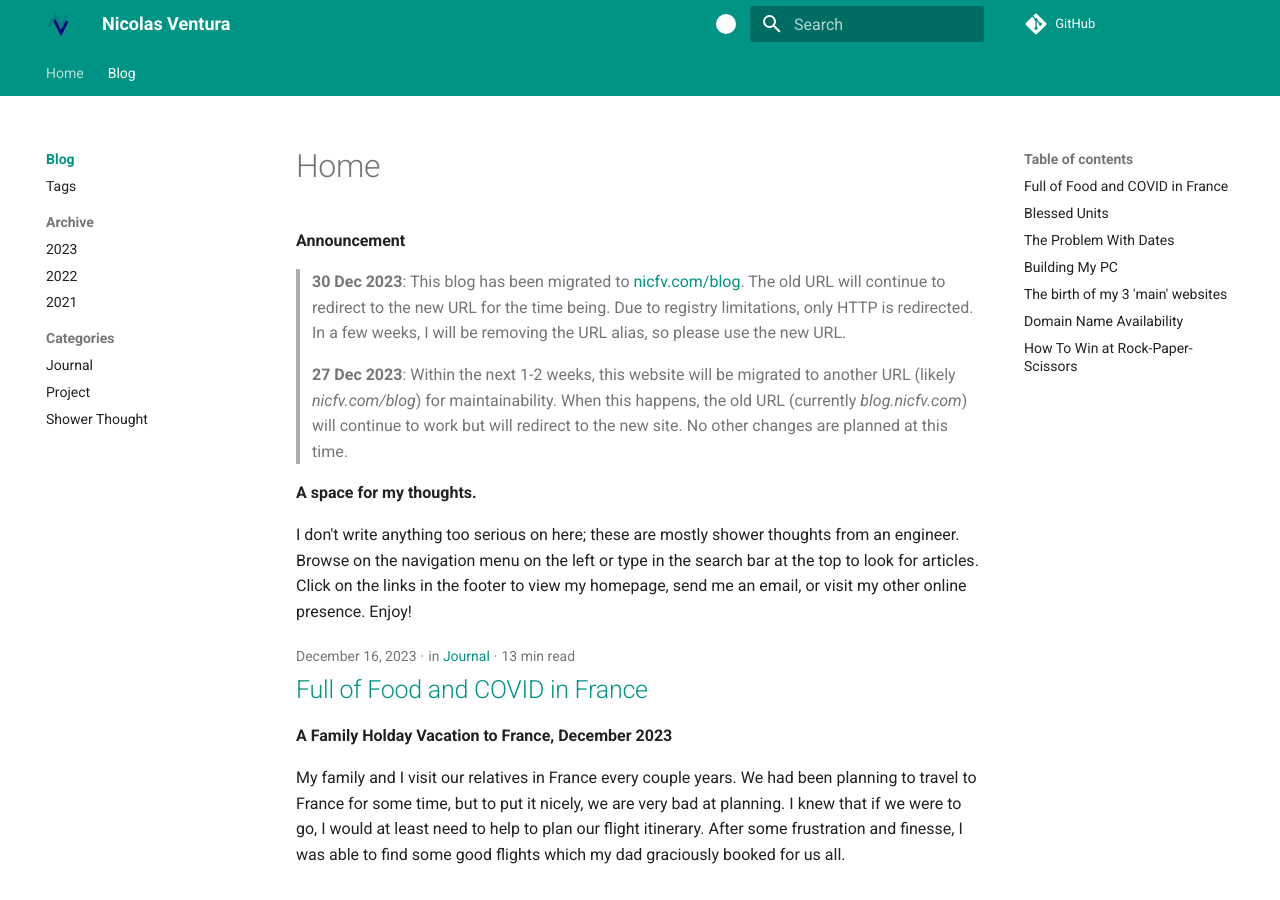
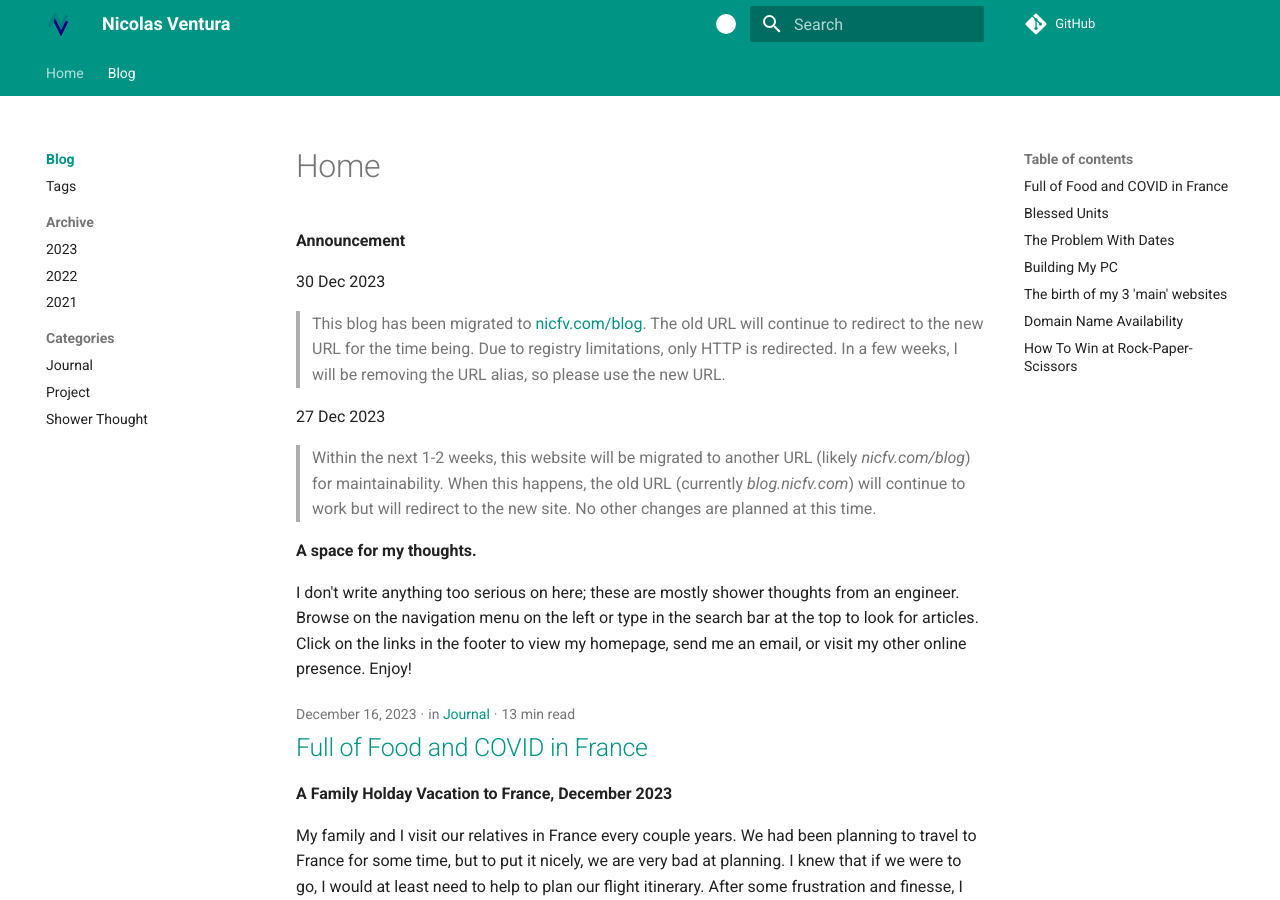
Before and after one commit to nicfv/Me, an MkDocs documentation site: the page built from docs/blog/index.md, in a window 1280 px wide and 900 px high. Built offline with MkDocs 1.6.1 and Material for MkDocs 9.7.7, drawn with Linux system fonts in a browser that asks for light colours; comment, search, counter and statistics services are not loaded; some of the changed text lies outside the part shown.

Commit message:
Minor formatting

```diff
--- a/docs/blog/index.md
+++ b/docs/blog/index.md
@@ -2,9 +2,13 @@
 
 **Announcement**
 
-> **30 Dec 2023**: This blog has been migrated to [nicfv.com/blog](https://nicfv.com/blog/). The old URL will continue to redirect to the new URL for the time being. Due to registry limitations, only HTTP is redirected. In a few weeks, I will be removing the URL alias, so please use the new URL.
+30 Dec 2023
 
-> **27 Dec 2023**: Within the next 1-2 weeks, this website will be migrated to another URL (likely *nicfv.com/blog*) for maintainability. When this happens, the old URL (currently *blog.nicfv.com*) will continue to work but will redirect to the new site. No other changes are planned at this time.
+> This blog has been migrated to [nicfv.com/blog](https://nicfv.com/blog/). The old URL will continue to redirect to the new URL for the time being. Due to registry limitations, only HTTP is redirected. In a few weeks, I will be removing the URL alias, so please use the new URL.
+
+27 Dec 2023
+
+> Within the next 1-2 weeks, this website will be migrated to another URL (likely *nicfv.com/blog*) for maintainability. When this happens, the old URL (currently *blog.nicfv.com*) will continue to work but will redirect to the new site. No other changes are planned at this time.
 
 **A space for my thoughts.**
 
```
Also changed, not shown: docs/blog/posts/2023-08-12-mkdocs.md (+1 -1 lines).
